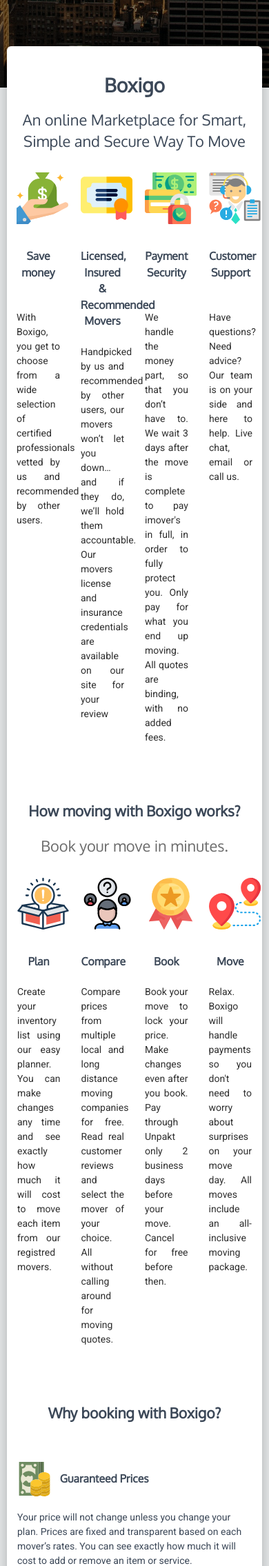
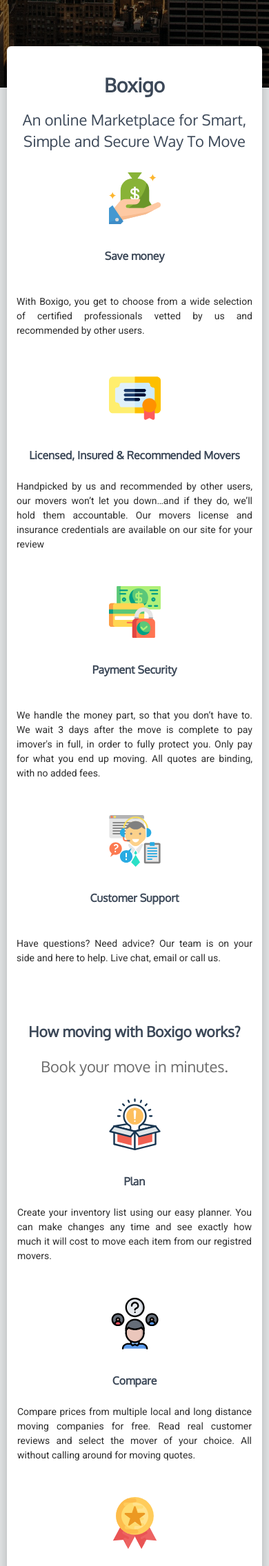
Before and after one commit to raghulrage/boxigo_customer_portal, a CodeIgniter app: page /boxigo_test/ in a window 390 px wide. Shown: the part 717-2988 px from the top of the page at 69% size. Run offline with CodeIgniter, Linux system fonts and the light colour scheme; style sheets or scripts are compiled from the project's sources; some libraries are stand-ins or nearby versions.

Commit message:
updated files 17/09/2000

```diff
--- a/application/controllers/Estimate.php
+++ b/application/controllers/Estimate.php
@@ -205,6 +205,8 @@
 		$itemData = implode('|', array_map(function ($v, $k) {
 				return sprintf("%s=%s", $k, $v);
 			},$data,array_keys($data)));
+
+
 		$newitems = explode('|', $itemData);
 		for ($i = 0; $i < count($newitems); $i++) {
 			$key_value = explode('=', $newitems[$i]);
--- a/application/views/Home.php
+++ b/application/views/Home.php
@@ -26,7 +26,7 @@
             <h1 class="text-center title">Boxigo</h1>
             <h3 class="text-center ml-3 mr-3">An online Marketplace for Smart, Simple and Secure Way To Move</h3>
               <div class="row text-center pl-3 pr-3">
-                <div class="col-sm-3">
+                <div class="col-sm">
                   <!-- <div class="info"> -->
                     <div class="info">
                       <img src="<?= base_url();?>includes/img/icons/bank.svg" width="75" height="75">
@@ -36,7 +36,7 @@
                     </div>
                   </div>
                 <!-- </div> -->
-                <div class="col-sm-3">
+                <div class="col-sm">
                   <!-- <div class="info"> -->
                     <div class="info">
                       <img src="<?= base_url();?>includes/img/icons/license.svg" width="75" height="75">
@@ -46,7 +46,7 @@
                     </div>
                   <!-- </div> -->
                 </div>
-                <div class="col-sm-3">
+                <div class="col-sm">
                   <div class="info">
                     <img src="<?= base_url();?>includes/img/icons/payment-security.svg" width="75" height="75">
                     <h4 class='info-title'>Payment Security</h4><br>
@@ -54,7 +54,7 @@
                       in order to fully protect you. Only pay for what you end up moving. All quotes are binding, with no added fees.</p>
                   </div>
                 </div>
-                <div class="col-sm-3">
+                <div class="col-sm">
                   <div class="info">
                     <img src="<?= base_url();?>includes/img/icons/customer-service.svg" width="75" height="75">
                     <h4 class='info-title'>Customer Support</h4><br>
@@ -77,7 +77,7 @@
         </div>
         <div class="features">
           <div class="row">
-            <div class="col-sm-3">
+            <div class="col-sm">
               <div class="info">
                 <div class="icon icon-info">
                   <img src="<?= base_url();?>includes/img/icons/thinking.svg" width="75" height="75">
@@ -87,7 +87,7 @@
                   You can make changes any time and see exactly how much it will cost to move each item from our registred movers.</p>
               </div>
             </div>
-            <div class="col-sm-3">
+            <div class="col-sm">
               <div class="info">
                 <div class="icon icon-success">
                   <img src="<?= base_url();?>includes/img/icons/compare.svg" width="75" height="75">
@@ -98,7 +98,7 @@
                 </p>
               </div>
             </div>
-            <div class="col-sm-3">
+            <div class="col-sm">
               <div class="info">
                 <div class="icon icon-danger">
                   <img src="<?= base_url();?>includes/img/icons/medal.svg" width="75" height="75">
@@ -109,7 +109,7 @@
                 </p>
               </div>
             </div>
-            <div class="col-sm-3">
+            <div class="col-sm">
               <div class="info">
                 <div class="icon icon-danger">
                   <img src="<?= base_url();?>includes/img/icons/move.svg" width="75" height="75">
```
Also changed, not shown: application/views/Estimate.php (+6 -6 lines).
